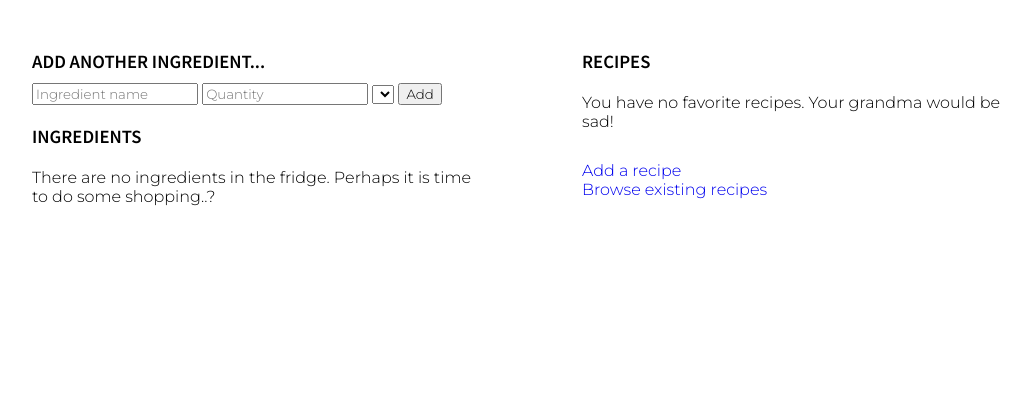
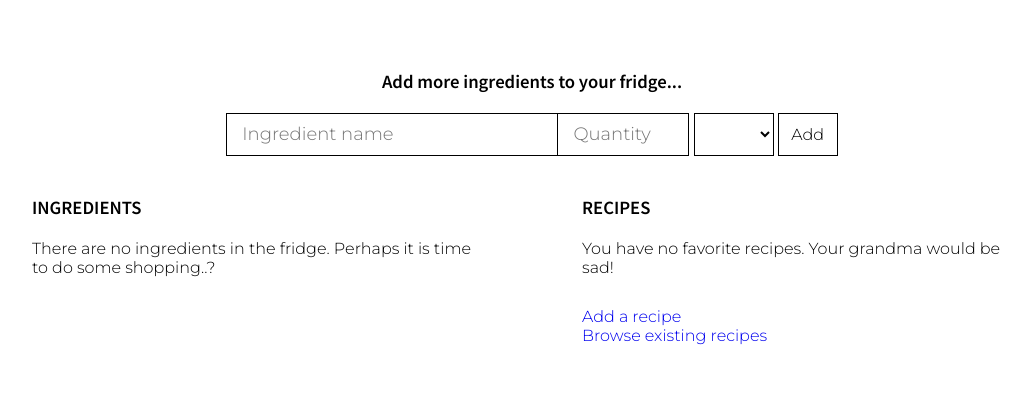
Before and after one commit to vilisimo/cookme, a Django app: page /fridge/ in a window 1280 px wide. Shown: the part 72-492 px from the top of the page, without its empty margins (108-1139 px from the left). Run offline with Django 3.2, Linux system fonts and the light colour scheme; the visitor is signed in with stand-in values (Sample User, id 1); data comes from the database, SQL or seed files in the repository; data that the repository does not hold is empty; some libraries are stand-ins or nearby versions.

Commit message:
Change positioning of the ingredient form, add initial design

```diff
--- a/static/css/main.css
+++ b/static/css/main.css
@@ -166,6 +166,7 @@ form#search-bar {
     height: 60px;
     width: 120px;
     color: #fafafa;
+    cursor: pointer;
 
     text-align: center;
     font-size: 24px;
@@ -502,6 +503,7 @@ input#login-submit, input#register-submit {
     margin: 0 8px;
     color: #fafafa;
     display: block;
+    cursor: pointer;
 
     text-align: center;
     font-size: 18px;
@@ -526,6 +528,67 @@ input[type=submit]#login-submit:hover {
 /* ================== */
 /* FRIDGE_DETAIL.HTML */
 /* ================== */
+
+/* Add ingredient form */
+
+.add-ingredient {
+    margin: 20px auto;
+    text-align: center;
+}
+
+input#id_ingredient, input#id_quantity, .quantity-unit input, select#id_unit {
+    border: 1px solid black;
+    vertical-align: bottom;
+    font-size: 18px;
+    background: transparent;
+}
+
+input#id_ingredient, input#id_quantity {
+    padding: 5px 15px 6px 15px;
+    height: 30px;
+}
+
+input#id_ingredient {
+    width: 300px;
+    min-width: 300px;
+}
+
+input#id_quantity {
+    width: 100px;
+    min-width: 100px;
+    margin-left: -5px
+}
+
+.quantity-unit {
+    display: inline-block;
+    margin-top: 10px;
+}
+
+.quantity-unit input, select#id_unit {
+    height: 43px;
+    padding: 5px;
+}
+
+.quantity-unit input {
+    width: 60px;
+    font-size: 16px;
+}
+
+select#id_unit {
+    width: 80px;
+}
+
+
+
+@media all and (max-width: 400px) {
+    .quantity-unit {
+        display: block;
+        min-width: 300px;
+    }
+}
+
+
+/* Fridge contents */
 
 .fridge {
     display: flex;
--- a/templates/fridge/fridge_detail.html
+++ b/templates/fridge/fridge_detail.html
@@ -2,16 +2,17 @@
 
 {% block main %}
   {% if fridge %}
-    <div class="fridge">
-      <div class="fridge-ingredients">
-        <div id="add-ingredient">
-          <h3>Add another ingredient...</h3>
+
+    <div class="add-ingredient">
+      <h3>Add more ingredients to your fridge...</h3>
       <form action="{% url 'fridge:fridge_detail' %}" method="post" id="fridge-ingredient-form">
         {% csrf_token %}
         {{ form.ingredient }}
+        <div class="quantity-unit">
           {{ form.quantity }}
           {{ form.unit }}
           <input type="submit" value="Add" />
+        </div>
 
         {{ form.ingredient.errors }}
         {{ form.quantity.errors }}
@@ -20,6 +21,9 @@
         {{ form.non_field_errors }}
       </form>
     </div>
+
+    <div class="fridge">
+      <div class="fridge-ingredients">
         <h3>Ingredients</h3>
         <ul>
           {% for ingredient in ingredients %}
```
Lines whose indentation alone changed are shown as unchanged.
